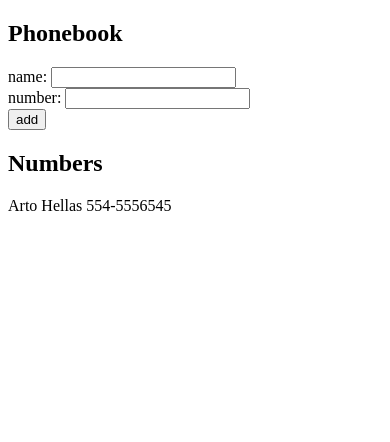
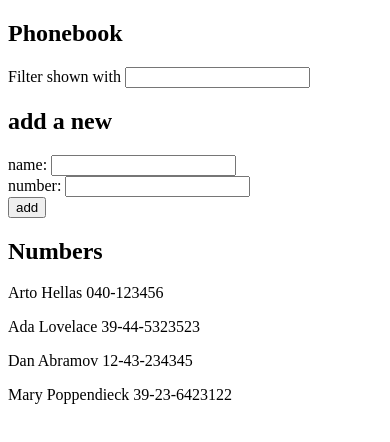
Before and after one commit to fronceee/learn-fullstackopen, a React (Vite) app in the folder part2/phonebook/: page / in a window 390 px wide. Shown: the top 442 px of the page. Built offline with nearby package versions, Linux system fonts and the light colour scheme.

Commit message:
2.9: The Phonebook Step 4

```diff
--- a/part2/phonebook/src/App.jsx
+++ b/part2/phonebook/src/App.jsx
@@ -2,14 +2,25 @@ import { useState } from 'react'
 
 const App = () => {
   const [persons, setPersons] = useState([
-    { name: 'Arto Hellas', phone: '554-5556545' }
+    { name: 'Arto Hellas', number: '040-123456', id: 1 },
+    { name: 'Ada Lovelace', number: '39-44-5323523', id: 2 },
+    { name: 'Dan Abramov', number: '12-43-234345', id: 3 },
+    { name: 'Mary Poppendieck', number: '39-23-6423122', id: 4 }
   ])
+
   const [newName, setNewName] = useState('')
   const [newPhone, setNewPhone] = useState('')
+  const [filterValue, setFilterValue] = useState('')
+
+  const filteredPerson = filterValue ? persons.filter(item => item.name.toLowerCase().includes(filterValue.toLowerCase())) : persons
 
   return (
     <div>
       <h2>Phonebook</h2>
+      <div>
+        Filter shown with <input value={filterValue} onChange={event => setFilterValue(event.target.value)} />
+      </div>
+      <h2>add a new</h2>
       <form onSubmit={(event) => {
         event.preventDefault()
 
@@ -20,7 +31,7 @@ const App = () => {
           return
         }
 
-        setPersons(prev => [...prev, {name: newName, phone: newPhone}])
+        setPersons(prev => [...prev, { name: newName, number: newPhone }])
         setNewName('')
         setNewPhone('')
       }}>
@@ -35,7 +46,7 @@ const App = () => {
         </div>
       </form>
       <h2>Numbers</h2>
-      {persons.map(item => (<p key={item.name}>{item.name} {item.phone}</p>))}
+      {filteredPerson.map(item => (<p key={`${item.id}-${item.name}`}>{item.name} {item.number}</p>))}
     </div>
   )
 }
```
